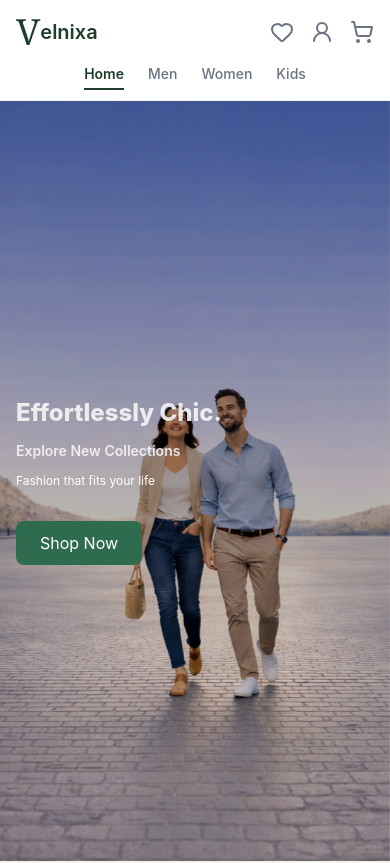
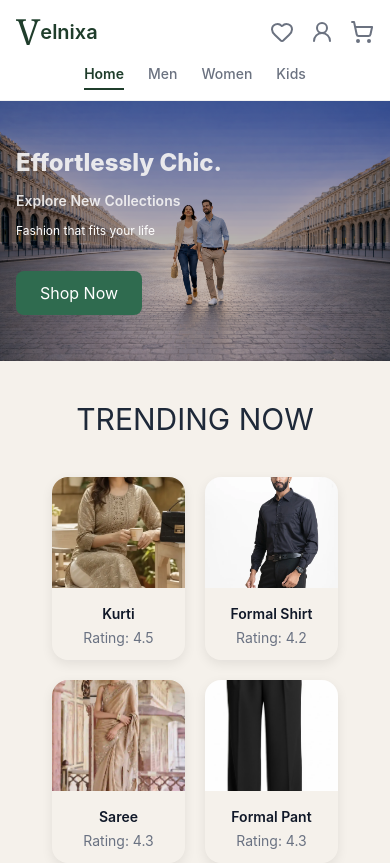
Before and after one commit to om-dev007/E-commerce-Application, a React (Vite) app: page / in a window 390 px wide. Shown: the top 863 px of the page. Built offline with nearby package versions, Linux system fonts and the light colour scheme.

Commit message:
hero updated

```diff
--- a/src/pages/Hero.jsx
+++ b/src/pages/Hero.jsx
@@ -30,7 +30,7 @@ const Hero = () => {
             <img
               src={img}
               alt="Hero background"
-              className="w-full h-[90vh] object-cover"
+              className="w-full sm:h-[90vh] object-cover"
               loading={index === 0 ? "eager" : "lazy"}
               fetchPriority={index === 0 ? "high" : "auto"}
             />
@@ -40,7 +40,7 @@ const Hero = () => {
 
       <div className="absolute inset-0 bg-linear-to-b from-black/40 via-black/30 to-black/10 z-10" />
 
-      <div className="absolute inset-0 z-20 flex items-center px-4 sm:px-10 md:px-20">
+      <div className="absolute inset-0 z-20 flex items-center py-20 sm:py-0 px-4 sm:px-10 md:px-20">
         <div className="flex flex-col font-playfair gap-3 max-w-xl">
           <h1 className="text-2xl sm:text-4xl lg:text-6xl xl:text-7xl font-extrabold text-[#f3f2f2ea]">
             Effortlessly Chic.
@@ -67,3 +67,70 @@ const Hero = () => {
 };
 
 export default Hero;
+
+// import { Swiper, SwiperSlide } from "swiper/react";
+// import { Autoplay } from "swiper/modules";
+// import { Link } from "react-router-dom";
+// import "swiper/css";
+
+// import Hero1 from "../assets/heroImg.webp";
+// import Hero2 from "../assets/Hero2.webp";
+// import Hero8 from "../assets/HeroImg8.webp";
+
+// const heroImages = [Hero1, Hero2, Hero8];
+
+// const Hero = () => {
+//   return (
+//     <section className="relative w-full sm:min-h-[90vh] overflow-hidden">
+//       <Swiper
+//         modules={[Autoplay]}
+//         loop
+//         speed={1600}
+//         autoplay={{
+//           delay: 3000,
+//           disableOnInteraction: false,
+//         }}
+//         allowTouchMove={false}
+//         slidesPerView={1}
+//         className="w-full sm:min-h-[90vh]"
+//       >
+//         {heroImages.map((img, index) => (
+//           <SwiperSlide key={index}>
+//             <div className="relative sm:min-h-[90vh] py-20 sm:py-0 flex items-center px-4 sm:px-10 md:px-20">
+
+//               <img
+//                 src={img}
+//                 alt="Hero background"
+//                 className="absolute inset-0 w-full h-full object-cover"
+//                 loading={index === 0 ? "eager" : "lazy"}
+//                 fetchpriority={index === 0 ? "high" : "auto"}
+//               />
+
+//               <div className="absolute inset-0 bg-linear-to-b from-black/40 via-black/30 to-black/10"></div>
+
+//               <div className="relative z-10 flex flex-col font-playfair gap-3 max-w-xl">
+//                 <h1 className="text-2xl sm:text-4xl lg:text-6xl xl:text-7xl font-extrabold text-[#f3f2f2ea]">
+//                   Effortlessly Chic.
+//                 </h1>
+
+//                 <h2 className="text-sm sm:text-xl lg:text-3xl font-semibold text-[#f3f2f2ea]">
+//                   Explore New Collections
+//                 </h2>
+
+//                 <p className="text-xs sm:text-sm lg:text-lg text-white max-w-md">
+//                   Fashion that fits your life
+//                 </p>
+
+//                 <Link to="/mens" className="mt-5 w-fit px-6 py-2.5 bg-[#2F6B4F] hover:bg-[#24563F] transition-all text-white rounded-lg cursor-pointer">
+//                   Shop Now
+//                 </Link>
+//               </div>
+//             </div>
+//           </SwiperSlide>
+//         ))}
+//       </Swiper>
+//     </section>
+//   );
+// };
+
+// export default Hero;
```
